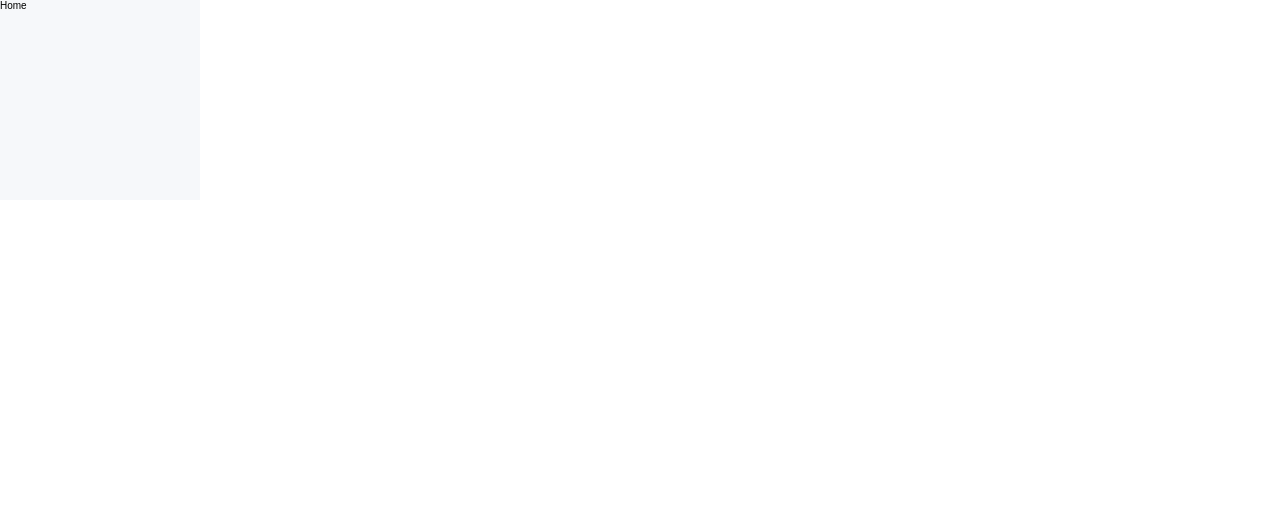
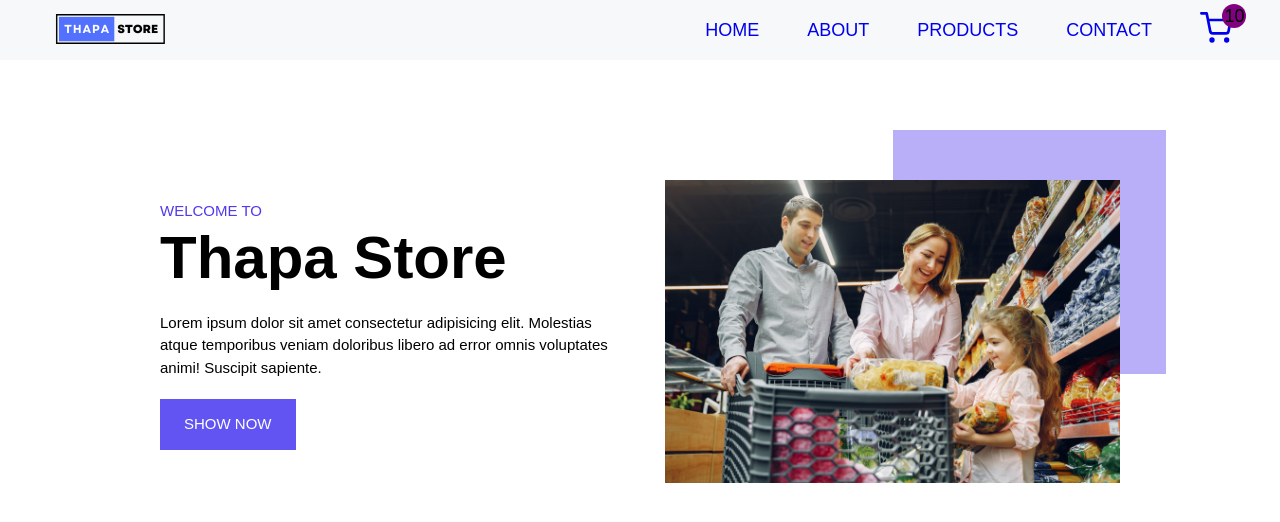
Before and after one commit to altamashaseer/Ecommerce-React, a React (Create React App) app: page / in a window 1280 px wide. Shown: the top 522 px of the page. Built offline with nearby package versions, Linux system fonts and the light colour scheme.

Commit message:
Nav, Hero Update

```diff
--- a/package.json
+++ b/package.json
@@ -8,6 +8,7 @@
     "@testing-library/user-event": "^13.5.0",
     "react": "^18.2.0",
     "react-dom": "^18.2.0",
+    "react-icons": "^4.10.1",
     "react-router-dom": "^6.14.1",
     "react-scripts": "5.0.1",
     "styled-components": "^6.0.1",
--- a/src/App.js
+++ b/src/App.js
@@ -9,12 +9,14 @@ import Cart from "./components/Cart";
 import ErrorPage from "./components/ErrorPage";
 import { GlobalStyle } from "./components/GlobalStyle";
 import { ThemeProvider } from "styled-components";
+import Header from "./components/Header";
 
 function App() {
 
   const theme = {
     colors: {
       bg: "#F6F8FA",
+      helper:'purple',
       footer_bg: "#0a1435",
       btn: "rgb(98 84 243)",
       border: "rgba(98, 84, 243, 0.5)",
@@ -33,6 +35,7 @@ return (
     <ThemeProvider theme={theme}>
       <BrowserRouter>
         <GlobalStyle />
+        <Header />
         <Routes>
           <Route path="/" element={<Home />} />
           <Route path="/about" element={<About />} />
--- a/src/components/About.js
+++ b/src/components/About.js
@@ -1,9 +1,13 @@
 import React from 'react'
 
+import HeroSection from "./HeroSection";
+
 const About = () => {
-  return (
-    <div>About</div>
-  )
-}
+  const data = {
+    name: "Thapa Ecommerce",
+  };
 
-export default About
+  return <HeroSection myData={data} />;
+};
+
+export default About;
--- a/src/components/GlobalStyle.js
+++ b/src/components/GlobalStyle.js
@@ -13,8 +13,8 @@ export const GlobalStyle = createGlobalStyle`
 html {
   font-size: 62.5%;
   /* scroll-behavior: smooth; */
-  /* 1rem = 10px */
-  overflow-x: hidden;
+  /* 1rem = 10px
+  overflow-x: hidden;*/
 }
 
 body {
@@ -68,7 +68,7 @@ h3 {
 
 p, button {
   color: ${({ theme }) => theme.colors.text};
-  font-size: 1.65rem;
+  font-size: 1.5rem;
   line-height: 1.5;
   font-weight:400;
 }
@@ -91,7 +91,7 @@ ${"" /* resuable code section  */}
 
 .grid {
   display: grid;
-  gap: 9rem;
+  gap: 5rem;
 }
 
 .grid-two-column {
--- /dev/null
+++ b/src/components/Header.js
@@ -0,0 +1,32 @@
+import React from 'react'
+import { Link } from 'react-router-dom';
+import styled from 'styled-components'
+import Nav from './Nav';
+// import {logo} from "../../public/images/logo.png"
+
+const Header = () => {
+    return (
+        <MainHeader>
+            <Link to="/">
+                <img src="../../images/logo.png" className="logo" alt="logo" />
+            </Link>
+            <Nav/>
+
+        </MainHeader>
+    )
+}
+const MainHeader = styled.header`
+padding: 0 4.8rem;
+height: 6rem;
+background-color: ${({ theme }) => theme.colors.bg};
+display: flex;
+justify-content: space-between;
+align-items: center;
+position: relative;
+
+.logo{
+    height:3rem;
+}
+`;
+
+export default Header
--- /dev/null
+++ b/src/components/HeroSection.js
@@ -0,0 +1,107 @@
+import { NavLink } from "react-router-dom";
+import styled from "styled-components";
+import { Button } from "./styles/Button";
+
+const HeroSection = ({ myData }) => {
+  const { name } = myData;
+
+  return (
+    <Wrapper>
+      <div className="container">
+        <div className="grid grid-two-column">
+          <div className="hero-section-data">
+            <p className="intro-data">Welcome to </p>
+            <h1> {name} </h1>
+            <p>
+              Lorem ipsum dolor sit amet consectetur adipisicing elit. Molestias
+              atque temporibus veniam doloribus libero ad error omnis voluptates
+              animi! Suscipit sapiente.
+            </p>
+            <NavLink>
+              <Button>show now</Button>
+            </NavLink>
+          </div>
+          {/* our homepage image  */}
+          <div className="hero-section-image">
+            <figure>
+              <img
+                src="images/hero.jpg"
+                alt="hero-section"
+                className="img-style"
+              />
+            </figure>
+          </div>
+        </div>
+      </div>
+    </Wrapper>
+  );
+};
+
+const Wrapper = styled.section`
+  padding: 12rem 16rem;
+
+  img {
+    min-width: 5rem;
+    height: 5rem;
+    // border: 2px solid black
+  }
+
+  .hero-section-data {
+    p {
+      margin: 2rem 0;
+    }
+
+    h1 {
+      text-transform: capitalize;
+      font-weight: bold;
+    }
+
+    .intro-data {
+      margin-bottom: 0;
+    }
+  }
+
+  .hero-section-image {
+    width: 100%;
+    height: auto;
+    display: flex;
+    justify-content: center;
+    align-items: center;
+  }
+  figure {
+    position: relative;
+
+    &::after {
+      content: "";
+      width: 60%;
+      height: 80%;
+      background-color: rgba(81, 56, 238, 0.4);
+      position: absolute;
+      left: 50%;
+      top: -5rem;
+      z-index: -1;
+    }
+  }
+  .img-style {
+    width: 100%;
+    height: auto;
+  }
+
+  @media (max-width: ${({ theme }) => theme.media.mobile}) {
+    .grid {
+      gap: 10rem;
+    }
+
+    figure::after {
+      content: "";
+      width: 50%;
+      height: 100%;
+      left: 0;
+      top: 10%;
+      /* bottom: 10%; */
+      background-color: rgba(81, 56, 238, 0.4);
+    }
+  }
+`;
+
+export default HeroSection;
--- a/src/components/Home.js
+++ b/src/components/Home.js
@@ -1,16 +1,12 @@
 import React from 'react'
-import styled from 'styled-components'
+import HeroSection from './HeroSection';
 
 const Home = () => {
-  return (
-    <Wrapper className="test">Home</Wrapper>
-  )
-}
+  const data = {
+    name: "thapa store",
+  };
 
-const Wrapper = styled.section`
-background-color: ${({ theme }) => theme.colors.bg};
-width:20rem;
-height:20rem;
-`;
+  return <HeroSection myData={data} />;
+};
 
-export default Home
+export default Home;
--- /dev/null
+++ b/src/components/Nav.js
@@ -0,0 +1,226 @@
+import React, { useState } from "react";
+import { NavLink } from "react-router-dom";
+import styled from "styled-components";
+import { FiShoppingCart } from "react-icons/fi";
+import { CgMenu, CgClose } from "react-icons/cg";
+
+const Nav = () => {
+  const [menuIcon, setMenuIcon] = useState();
+
+  const Nav = styled.nav`
+    .navbar-lists {
+      display: flex;
+      gap: 4.8rem;
+      align-items: center;
+
+      .navbar-link {
+        &:link,
+        &:visited {
+          display: inline-block;
+          text-decoration: none;
+          font-size: 1.8rem;
+          font-weight: 500;
+          text-transform: uppercase;
+          color: ${({ theme }) => theme.colors.black};
+          transition: color 0.3s linear;
+        }
+
+        &:hover,
+        &:active {
+          color: ${({ theme }) => theme.colors.helper};
+        }
+      }
+    }
+
+    .mobile-navbar-btn {
+      display: none;
+      background-color: transparent;
+      cursor: pointer;
+      border: none;
+    }
+
+    .mobile-nav-icon[name="close-outline"] {
+      display: none;
+    }
+
+    .close-outline {
+      display: none;
+    }
+
+    .cart-trolley--link {
+      position: relative;
+
+      .cart-trolley {
+        position: relative;
+        font-size: 3.2rem;
+      }
+
+      .cart-total--item {
+        width: 2.4rem;
+        height: 2.4rem;
+        position: absolute;
+        background-color: #000;
+        color: #000;
+        border-radius: 50%;
+        display: grid;
+        place-items: center;
+        top: -20%;
+        left: 70%;
+        background-color: ${({ theme }) => theme.colors.helper};
+      }
+    }
+
+    .user-login--name {
+      text-transform: capitalize;
+    }
+
+    .user-logout,
+    .user-login {
+      font-size: 1.4rem;
+      padding: 0.8rem 1.4rem;
+    }
+
+    @media (max-width: ${({ theme }) => theme.media.mobile}) {
+      .mobile-navbar-btn {
+        display: inline-block;
+        z-index: 9999;
+        border: ${({ theme }) => theme.colors.black};
+
+        .mobile-nav-icon {
+          font-size: 4.2rem;
+          color: ${({ theme }) => theme.colors.black};
+        }
+      }
+
+      .active .mobile-nav-icon {
+        display: none;
+        font-size: 4.2rem;
+        position: absolute;
+        top: 30%;
+        right: 10%;
+        color: ${({ theme }) => theme.colors.black};
+        z-index: 9999;
+      }
+
+      .active .close-outline {
+        display: inline-block;
+      }
+
+      .navbar-lists {
+        width: 100vw;
+        height: 100vh;
+        position: absolute;
+        top: 0;
+        left: 0;
+        background-color: #fff;
+
+        display: flex;
+        justify-content: center;
+        align-items: center;
+        flex-direction: column;
+
+        visibility: hidden;
+        opacity: 0;
+        transform: translateX(100%);
+        /* transform-origin: top; */
+        transition: all 3s linear;
+      }
+
+      .active .navbar-lists {
+        visibility: visible;
+        opacity: 1;
+        transform: translateX(0);
+        z-index: 999;
+        transform-origin: right;
+        transition: all 3s linear;
+
+        .navbar-link {
+          font-size: 4.2rem;
+        }
+      }
+      .cart-trolley--link {
+        position: relative;
+
+        .cart-trolley {
+          position: relative;
+          font-size: 5.2rem;
+        }
+
+        .cart-total--item {
+          width: 4.2rem;
+          height: 4.2rem;
+          font-size: 2rem;
+        }
+      }
+
+      .user-logout,
+      .user-login {
+        font-size: 2.2rem;
+        padding: 0.8rem 1.4rem;
+      }
+    }
+  `;
+
+  return (
+    <Nav>
+      <div className={menuIcon ? "navbar active" : "navbar"}>
+        <ul className="navbar-lists">
+          <li>
+            <NavLink
+              to="/"
+              className="navbar-link "
+              onClick={() => setMenuIcon(false)}>
+              Home
+            </NavLink>
+          </li>
+          <li>
+            <NavLink
+              to="/about"
+              className="navbar-link "
+              onClick={() => setMenuIcon(false)}>
+              About
+            </NavLink>
+          </li>
+          <li>
+            <NavLink
+              to="/products"
+              className="navbar-link "
+              onClick={() => setMenuIcon(false)}>
+              Products
+            </NavLink>
+          </li>
+          <li>
+            <NavLink
+              to="/contact"
+              className="navbar-link "
+              onClick={() => setMenuIcon(false)}>
+              Contact
+            </NavLink>
+          </li>
+          <li>
+            <NavLink to="/cart" className="navbar-link cart-trolley--link">
+              <FiShoppingCart className="cart-trolley" />
+              <span className="cart-total--item"> 10 </span>
+            </NavLink>
+          </li>
+        </ul>
+
+        {/* two button for open and close of menu */}
+        <div className="mobile-navbar-btn">
+          <CgMenu
+            name="menu-outline"
+            className="mobile-nav-icon"
+            onClick={() => setMenuIcon(true)}
+          />
+          <CgClose
+            name="close-outline"
+            className="mobile-nav-icon close-outline"
+            onClick={() => setMenuIcon(false)}
+          />
+        </div>
+      </div>
+    </Nav>
+  );
+};
+
+export default Nav;
```
Also changed, not shown: src/components/Services.js (added), 1 other file (tests, documents, lock files or other folders). Lines whose indentation alone changed are shown as unchanged.
